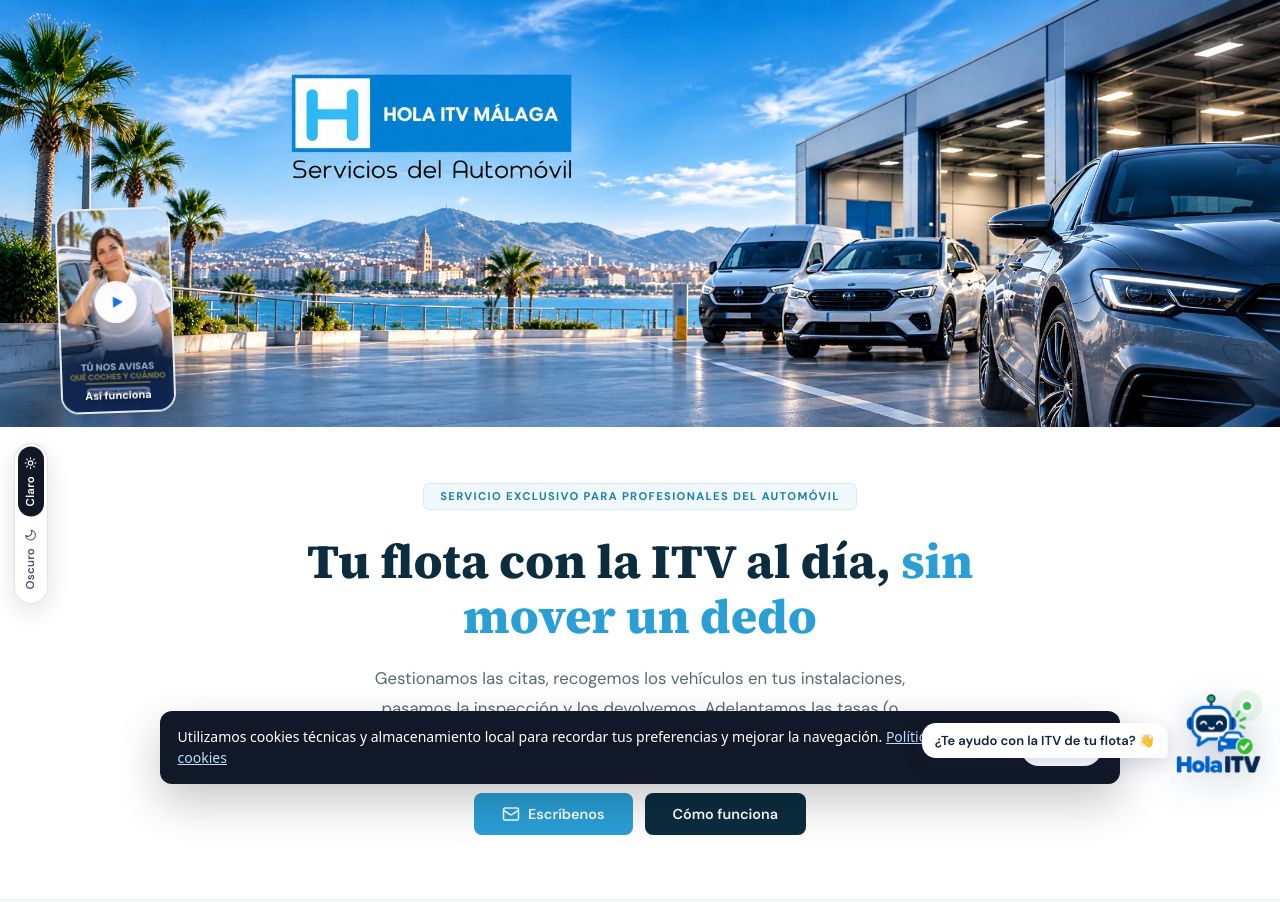
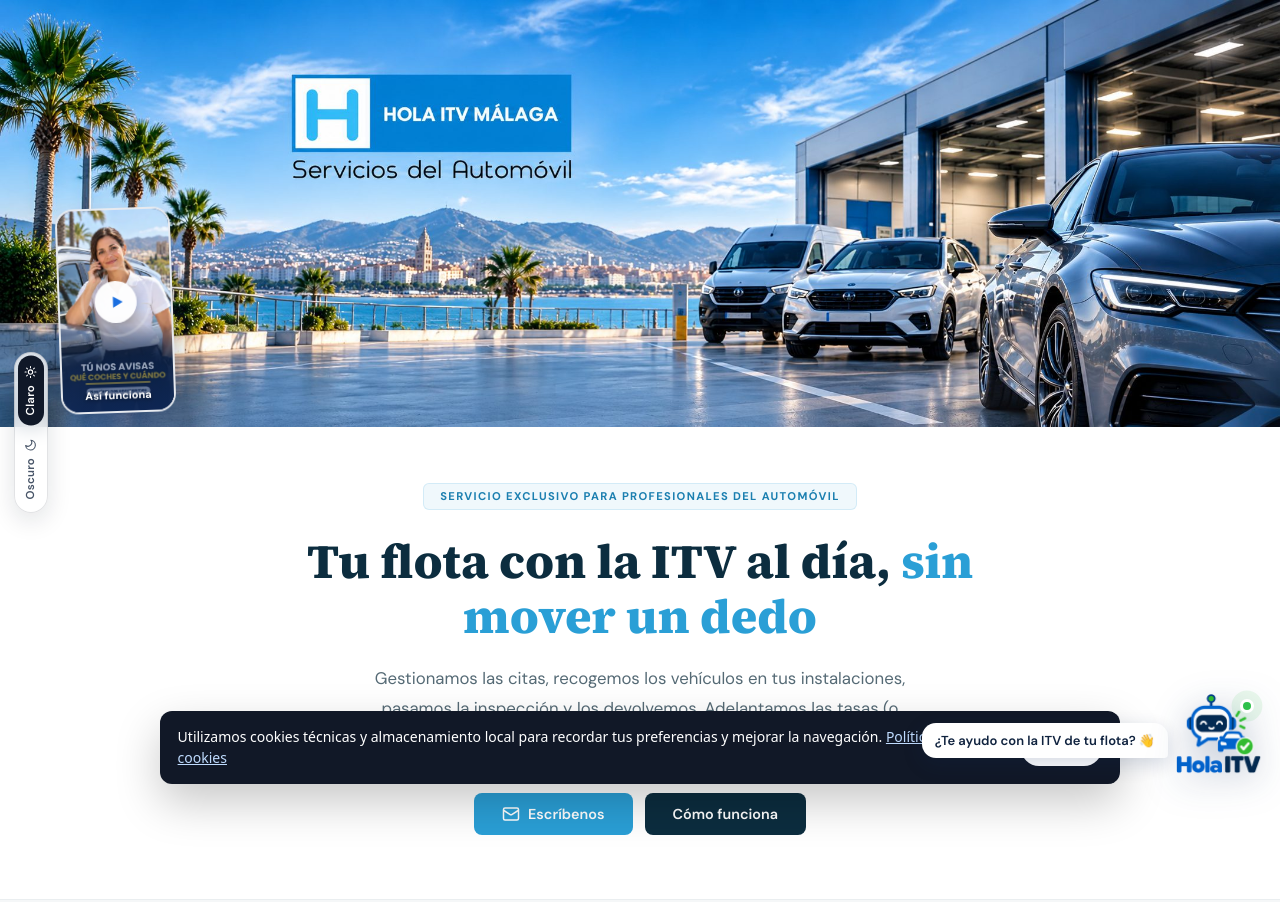
Before and after one commit to gmolinazafra/holaitvmalaga, a plain HTML site: page index.html in a window 1280 px wide. Shown: the top 902 px of the page. Drawn offline with Linux system fonts and the light colour scheme; grey boxes are pictures that could not be loaded.

Commit message:
Píldora sobre el borde de la foto: Claro en la imagen y Oscuro en el fondo
Co-Authored-By: Claude Opus 5.5 <noreply@anthropic.com>
Claude-Session: https://claude.ai/code/session_01KyLzUtzAv5EBLhvX5cbaAQ

```diff
--- a/index.html
+++ b/index.html
@@ -140,7 +140,7 @@ html.vbox-abierta,html.vbox-abierta body{overflow:hidden}
 @media(prefers-reduced-motion:reduce){.hero-vid,.hero-vid .vplay::before{animation:none;transition:none}}
 </style>
 <script>try{var t=localStorage.getItem('lw-theme')||(matchMedia('(prefers-color-scheme: dark)').matches?'dark':'light');if(t==='dark')document.documentElement.setAttribute('data-theme','dark')}catch(e){}</script>
-<link rel="stylesheet" href="tema.css?v=3">
+<link rel="stylesheet" href="tema.css?v=4">
 </head>
 <body>
 
@@ -324,6 +324,6 @@ html.vbox-abierta,html.vbox-abierta body{overflow:hidden}
 })();
 </script>
 <script src="/holaitv-bot.js" defer></script>
-<script src="tema.js?v=3" defer></script>
+<script src="tema.js?v=5" defer></script>
 </body>
 </html>
--- a/tema.css
+++ b/tema.css
@@ -50,3 +50,4 @@ html[data-theme="dark"] #hb-fab{filter:drop-shadow(0 0 1px rgba(255,255,255,.9))
 @media(max-width:760px){.theme-switch{padding:2px;gap:2px}.theme-switch button{min-width:20px;padding:8px 2px;gap:4px;font-size:9.5px}.theme-switch button svg{width:11px;height:11px}}
 /* La píldora entera sobre la parte lisa, nunca a caballo entre la foto y el fondo */
 @media(min-width:761px){.side-rail{top:auto;bottom:110px;transform:none}}
+@media(max-width:760px){.hero-vid{left:34px}}
--- a/tema.js
+++ b/tema.js
@@ -79,14 +79,19 @@
 
 })();
 
-/* La píldora nunca va encima de la foto de portada: se coloca justo debajo; si no cabe, espera escondida hasta que haya sitio */
+/* Píldora sobre el borde de la foto de portada: «Claro» encima de la foto y «Oscuro» sobre el fondo.
+   Al bajar acompaña al borde de la foto y se queda bajo la cabecera cuando la foto ya no se ve */
 (function(){
-  var img=document.querySelector('.hero-img'),rail=document.querySelector('.side-rail');if(!img||!rail)return;
+  var img=document.querySelector('.hero-img'),rail=document.querySelector('.side-rail'),nav=document.querySelector('.nav');if(!img||!rail)return;
+  var sw=rail.querySelector('.theme-switch'),dk=sw&&sw.querySelector('[data-set-theme="dark"]');if(!dk)return;
+  function fit(){
+    if(!rail.offsetHeight)return;
+    var gap=dk.getBoundingClientRect().top-rail.getBoundingClientRect().top-2,b=img.getBoundingClientRect().bottom,
+        min=(nav?Math.max(0,nav.getBoundingClientRect().bottom):0)+12,y=Math.max(b-gap,min),
+        tt=rail.querySelector('.to-top'),h=tt&&tt.classList.contains('show')?rail.offsetHeight:sw.offsetHeight;
+    rail.style.transform='none';rail.style.bottom='auto';rail.style.top=y+'px';
+    var hide=y+h>innerHeight-8;rail.style.opacity=hide?'0':'';rail.style.visibility=hide?'hidden':'';
+  }
   rail.style.transition='opacity .25s';
-  function fit(){
-    rail.style.top='';rail.style.bottom='';rail.style.transform='';rail.style.opacity='';rail.style.visibility='';
-    var r=rail.getBoundingClientRect(),sw=rail.querySelector('.theme-switch').getBoundingClientRect(),tt=rail.querySelector('.to-top'),h=tt&&tt.classList.contains('show')?r.height:sw.height,b=img.getBoundingClientRect().bottom;
-    if(b>sw.top-8){var y=b+16;if(y+h<innerHeight-8){rail.style.top=y+'px';rail.style.bottom='auto';rail.style.transform='none'}else{rail.style.opacity='0';rail.style.visibility='hidden'}}
-  }
-  addEventListener('scroll',fit,{passive:true});addEventListener('resize',fit);addEventListener('load',fit);fit();
+  addEventListener('scroll',fit,{passive:true});addEventListener('resize',fit);addEventListener('load',fit);document.addEventListener('click',function(){setTimeout(fit,60)});fit();setTimeout(fit,300);
 })();
```
Also changed, not shown: aviso-legal.html (+2 -2 lines), politica-cookies.html (+2 -2 lines), politica-privacidad.html (+2 -2 lines).
